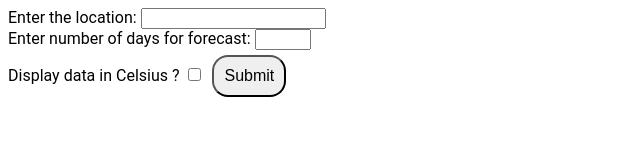
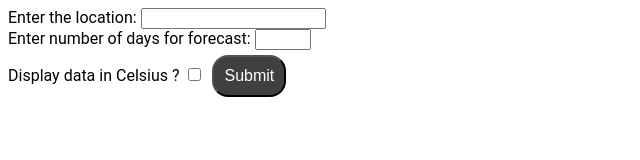
Before and after one commit to Stephenasembo/weather-forecast, a plain HTML site: page index.html in a window 1280 px wide. In both pictures the pointer is over the button "Submit". Shown: the whole page, without its empty margins (0-640 px from the left). Drawn offline with Linux system fonts and the light colour scheme.

Commit message:
Add Button Interactivity Styling

```diff
--- a/styles.css
+++ b/styles.css
@@ -29,4 +29,10 @@ button {
   border-radius: 16px;
   font-size: 16px;
   margin: 5px;
+  background-color: #fff;
 }
+
+button:hover {
+  background-color: #404040;
+  color: #fff;
+}
```
